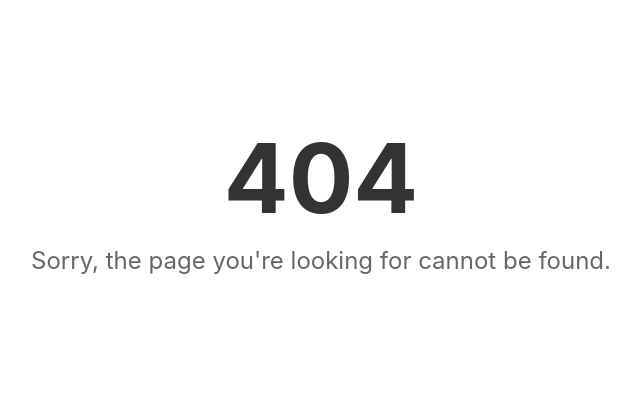
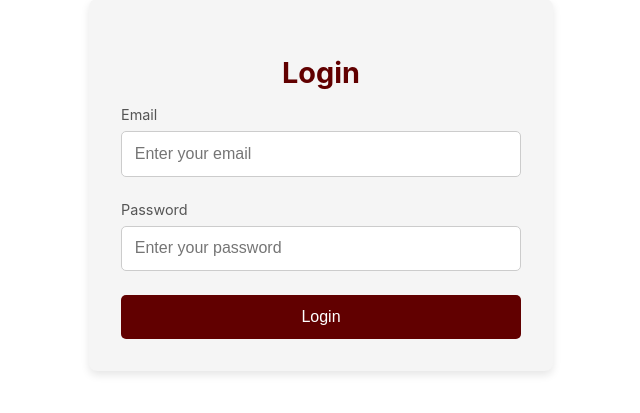
Before and after one commit to healthyhabits-guru/HHGweb-Repository, a React (Create React App) app: page /login in a window 1280 px wide. Before the commit this address had no page. Shown: the part 199-612 px from the top of the page, without its empty margins (319-959 px from the left). Built offline with nearby package versions, Linux system fonts and the light colour scheme.

Commit message:
login page changes

```diff
--- a/package.json
+++ b/package.json
@@ -11,6 +11,7 @@
     "react-responsive-modal": "^6.4.2",
     "react-router-dom": "^7.0.2",
     "react-scripts": "5.0.1",
+    "react-toastify": "^11.0.2",
     "swiper": "^11.1.15",
     "web-vitals": "^4.2.4"
   },
--- a/src/app/app.jsx
+++ b/src/app/app.jsx
@@ -8,6 +8,7 @@ import CardGrid from '../components/cardGrid/cardGrid';
 import VideoComp from '../components/videoComp/videoComp';
 import RatingComp from '../components/ratingComp/ratingComp';
 import Footer from '../components/footer/footer';
+import Login from '../components/login/login';
 
 import './app.css';
 
@@ -50,6 +51,9 @@ function App() {
           <RatingComp />
           <Footer />
         </>} />
+        <Route path="/login" element={<>
+          <Login />
+        </>} />
         <Route path="*" element={<NoPage />} />
       </Routes>
     </BrowserRouter>
--- a/src/components/header/header.jsx
+++ b/src/components/header/header.jsx
@@ -1,27 +1,9 @@
 import React from "react";
+import { useNavigate } from "react-router-dom";
 import "./header.css";
 
 const Header = () => {
-    // const [deviceType, setDeviceType] = useState("laptop");
-
-    // useEffect(() => {
-    //     const checkDeviceType = () => {
-    //         if (window.matchMedia("(max-width: 768px)").matches) {
-    //             setDeviceType("mobile");
-    //         } else if (window.matchMedia("(max-width: 1024px)").matches) {
-    //             setDeviceType("tablet");
-    //         } else {
-    //             setDeviceType("laptop");
-    //         }
-    //     };
-
-    //     checkDeviceType(); // Initial check
-    //     window.addEventListener("resize", checkDeviceType);
-
-    //     return () => {
-    //         window.removeEventListener("resize", checkDeviceType);
-    //     };
-    // }, []);
+    const navigate = useNavigate();
 
     return (
         <header className="header">
@@ -34,7 +16,7 @@ const Header = () => {
                 <h1 className="header-title">ఆరోగ్యకరమైన అలవాట్లు</h1>
             </div>
             <div className="header-right">
-                <button className="admin-login-btn">Admin Login</button>
+                <button className="admin-login-btn" onClick={() => navigate('/login')}>Admin Login</button>
             </div>
         </header>
     );
--- /dev/null
+++ b/src/components/login/login.css
@@ -0,0 +1,86 @@
+.login-container {
+    display: flex;
+    justify-content: center;
+    align-items: center;
+    height: 90vh;
+    padding: 1rem;
+}
+
+.login-form {
+    background: #f5f5f5;
+    padding: 2rem;
+    border-radius: 8px;
+    box-shadow: 0 4px 8px rgba(0, 0, 0, 0.1);
+    max-width: 400px;
+    width: 100%;
+    text-align: center;
+}
+
+.form-title {
+    font-size: 1.8rem;
+    margin-bottom: 1rem;
+    color: #610000;
+}
+
+.form-group {
+    margin-bottom: 1.5rem;
+    text-align: left;
+}
+
+.form-label {
+    display: block;
+    font-size: 0.9rem;
+    margin-bottom: 0.5rem;
+    color: #555;
+}
+
+.form-input {
+    width: 100%;
+    padding: 0.8rem;
+    border: 1px solid #ccc;
+    border-radius: 5px;
+    font-size: 1rem;
+    box-sizing: border-box;
+}
+
+.form-button {
+    width: 100%;
+    padding: 0.8rem;
+    background-color: #610000;
+    color: #fff;
+    border: none;
+    border-radius: 5px;
+    font-size: 1rem;
+    cursor: pointer;
+    transition: background-color 0.3s ease;
+}
+
+.form-button:hover {
+    background-color: #610000;
+}
+
+@media (max-width: 768px) {
+    .login-form {
+        padding: 1.5rem;
+    }
+
+    .form-title {
+        font-size: 1.5rem;
+    }
+}
+
+@media (max-width: 480px) {
+    .form-input {
+        padding: 0.7rem;
+        font-size: 0.9rem;
+    }
+
+    .form-button {
+        padding: 0.7rem;
+        font-size: 0.9rem;
+    }
+
+    .form-title {
+        font-size: 1.2rem;
+    }
+}
--- /dev/null
+++ b/src/components/login/login.jsx
@@ -0,0 +1,81 @@
+import React, { useState } from "react";
+import { ToastContainer, toast } from "react-toastify";
+
+import "react-toastify/dist/ReactToastify.css";
+import "./login.css";
+
+const Login = () => {
+    const emailRegex = /^[a-zA-Z0-9._%+-]+@[a-zA-Z0-9.-]+\.[a-zA-Z]{2,}$/;
+    const [email, setEmail] = useState('');
+    const [password, setPassword] = useState('');
+
+    const handleLoginBtnClick = (event) => {
+        event.preventDefault();
+        if (email === '') {
+            toast.error("Email is required!", {
+                position: "top-left",
+                autoClose: 3000,
+            });
+        }
+        else if (!(emailRegex.test(email))) {
+            toast.error("Email is invalid!", {
+                position: "top-left",
+                autoClose: 3000,
+            });
+        }
+        else if (password === '') {
+            toast.error("Password is required!", {
+                position: "top-left",
+                autoClose: 3000,
+            });
+        }
+        else {
+            toast.success("Login successful!", {
+                position: "top-left",
+                autoClose: 3000,
+            });
+        }
+    };
+
+    return (
+        <div className="login-container">
+            <form className="login-form" noValidate>
+                <h2 className="form-title">Login</h2>
+                <div className="form-group">
+                    <label htmlFor="email" className="form-label">
+                        Email
+                    </label>
+                    <input
+                        type="email"
+                        id="email"
+                        className="form-input"
+                        value={email}
+                        placeholder="Enter your email"
+                        required
+                        onChange={(e) => setEmail(e.target.value)}
+                    />
+                </div>
+                <div className="form-group">
+                    <label htmlFor="password" className="form-label">
+                        Password
+                    </label>
+                    <input
+                        type="password"
+                        id="password"
+                        className="form-input"
+                        value={password}
+                        placeholder="Enter your password"
+                        required
+                        onChange={(e) => setPassword(e.target.value)}
+                    />
+                </div>
+                <button type="submit" className="form-button" onClick={handleLoginBtnClick}>
+                    Login
+                </button>
+            </form>
+            <ToastContainer />
+        </div>
+    );
+};
+
+export default Login;
```
Also changed, not shown: 1 other file (tests, documents, lock files or other folders).
